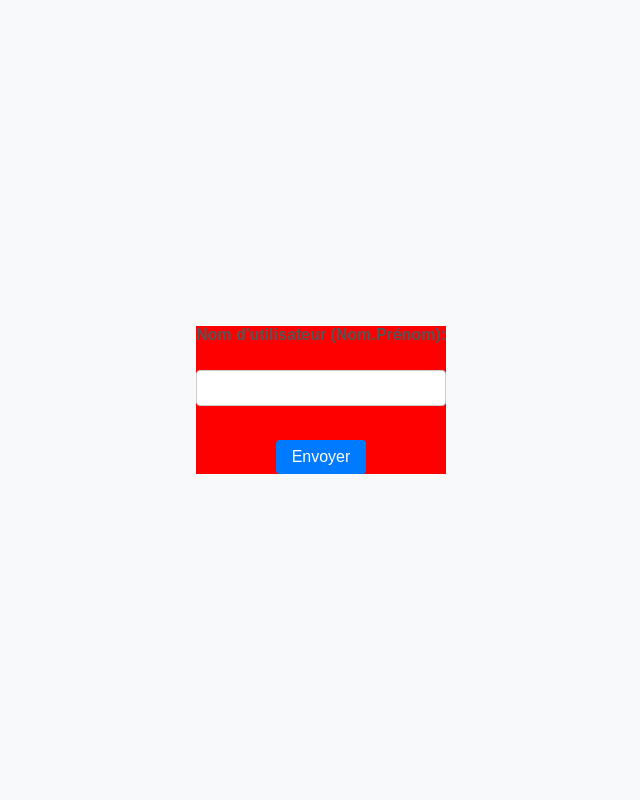
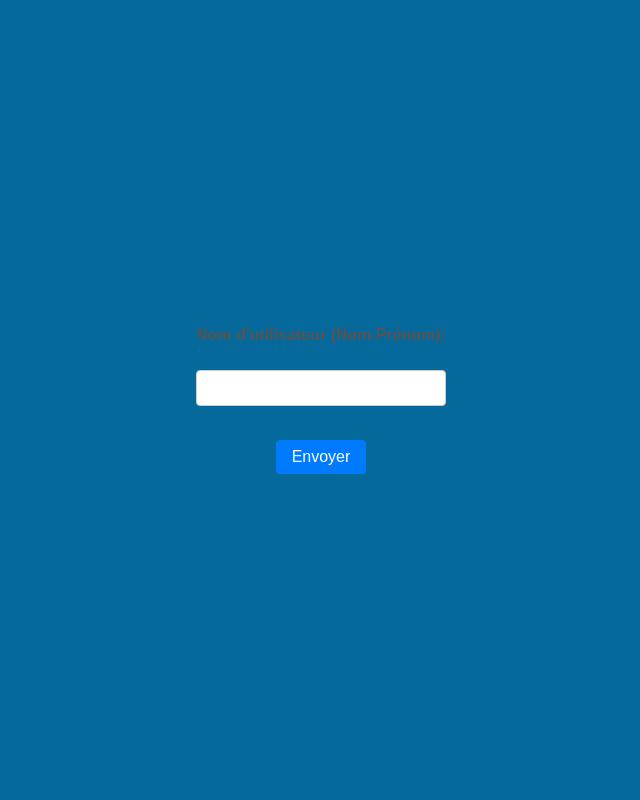
Before and after one commit to PaulinePeeters/coursgisele, a Flask app: page / in a window 1280 px wide. Shown: the whole page, without its empty margins (319-959 px from the left). Run offline with Flask 3, Linux system fonts and the light colour scheme.

Commit message:
style.css

```diff
--- a/static/style.css
+++ b/static/style.css
@@ -4,7 +4,7 @@
 /* Global styles */
 body {
     font-family: Arial, sans-serif;
-    background-color: #f8f9fa;
+    background-color: #05699B;
     margin: 0;
     padding: 0;
     display: flex;
@@ -12,10 +12,6 @@ body {
     align-items: center;
     height: 100vh;
     flex-direction: column;
-}
-
-.login-container{
-    background-color : red;
 }
 .container {
     text-align: center;
```
